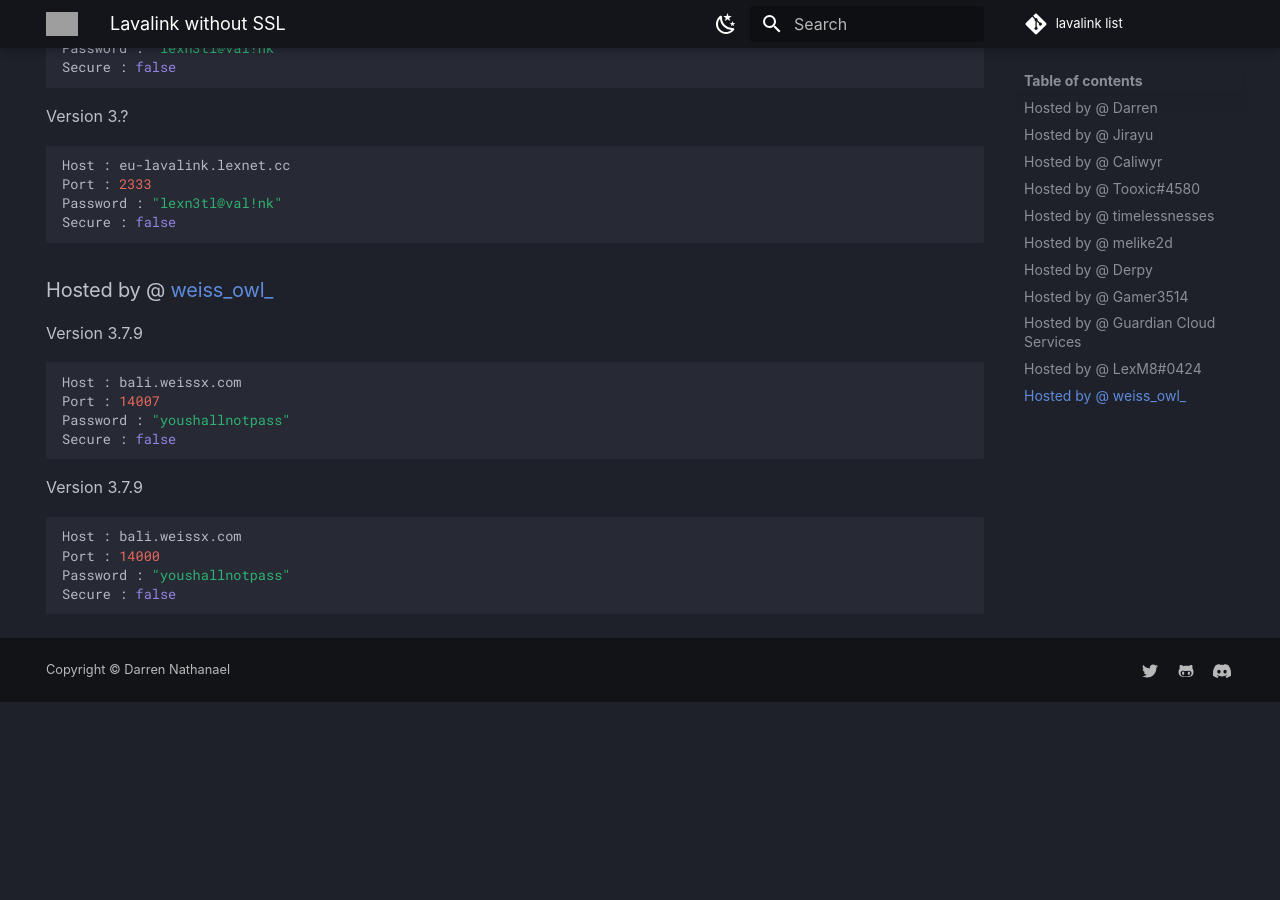
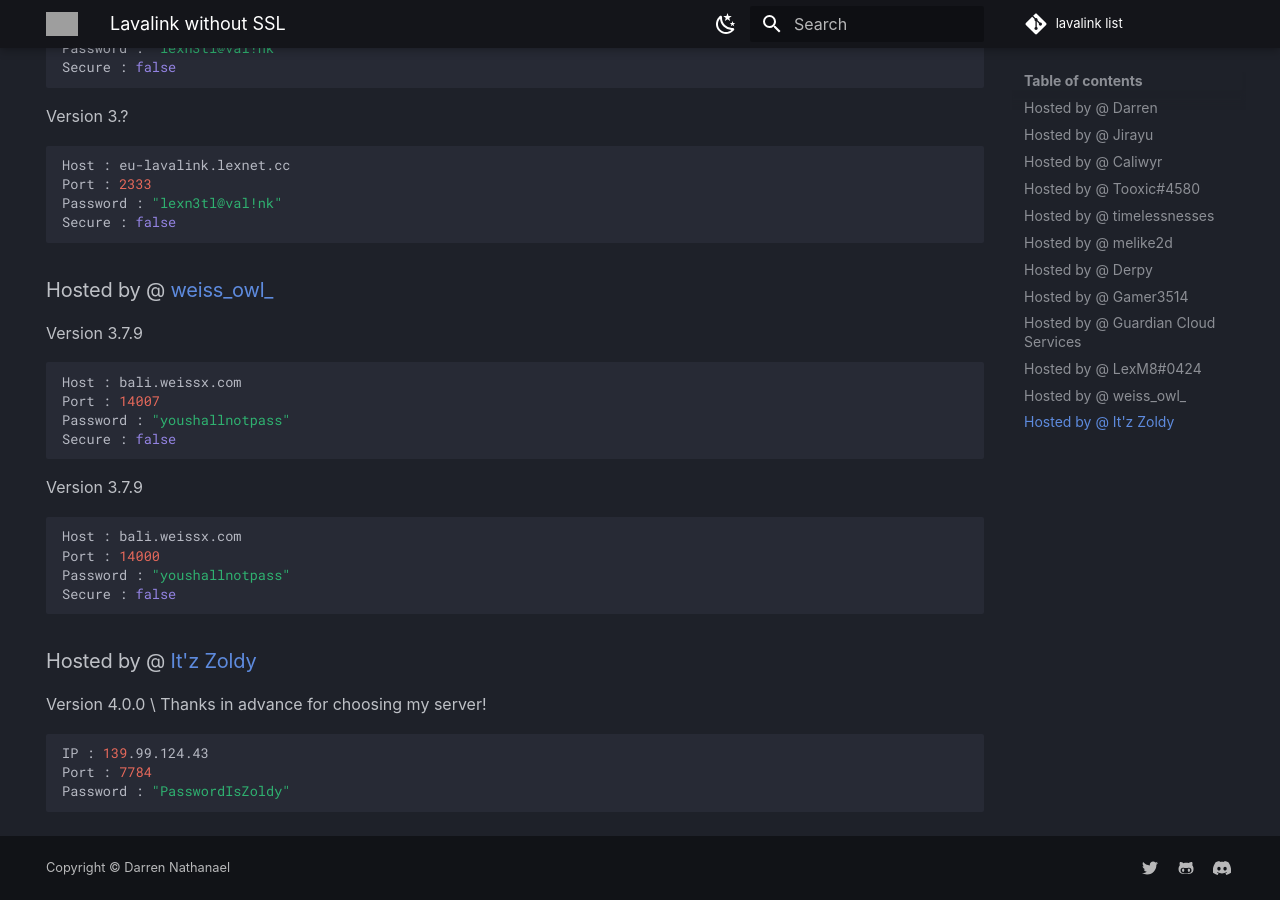
Before and after one commit to DarrenOfficial/lavalink-list, an MkDocs documentation site: the page built from docs/NoSSL/lavalink-without-ssl.md, in a window 1280 px wide and 900 px high, scrolled down 2746 px. Built offline with MkDocs 1.6.1 and Material for MkDocs 9.7.7, drawn with Linux system fonts in a browser that asks for light colours; comment, search, counter and statistics services are not loaded; a style sheet for code colours, icons or effects is not loaded; before the commit the page ends 3448 px from its top, so only the background shows below that; grey boxes are pictures that could not be loaded.

Commit message:
New Lavalink (#412)

````diff
--- a/docs/NoSSL/lavalink-without-ssl.md
+++ b/docs/NoSSL/lavalink-without-ssl.md
@@ -146,3 +146,11 @@ Port : 14000
 Password : "youshallnotpass"
 Secure : false
 ```
+
+### Hosted by @ [It'z Zoldy](https://youtu.be/dQw4w9WgXcQ?si=hmMdHGbt817cxH6W)
+Version 4.0.0 \ Thanks in advance for choosing my server!
+```bash
+IP : 139.99.124.43
+Port : 7784
+Password : "PasswordIsZoldy"
+```
````
